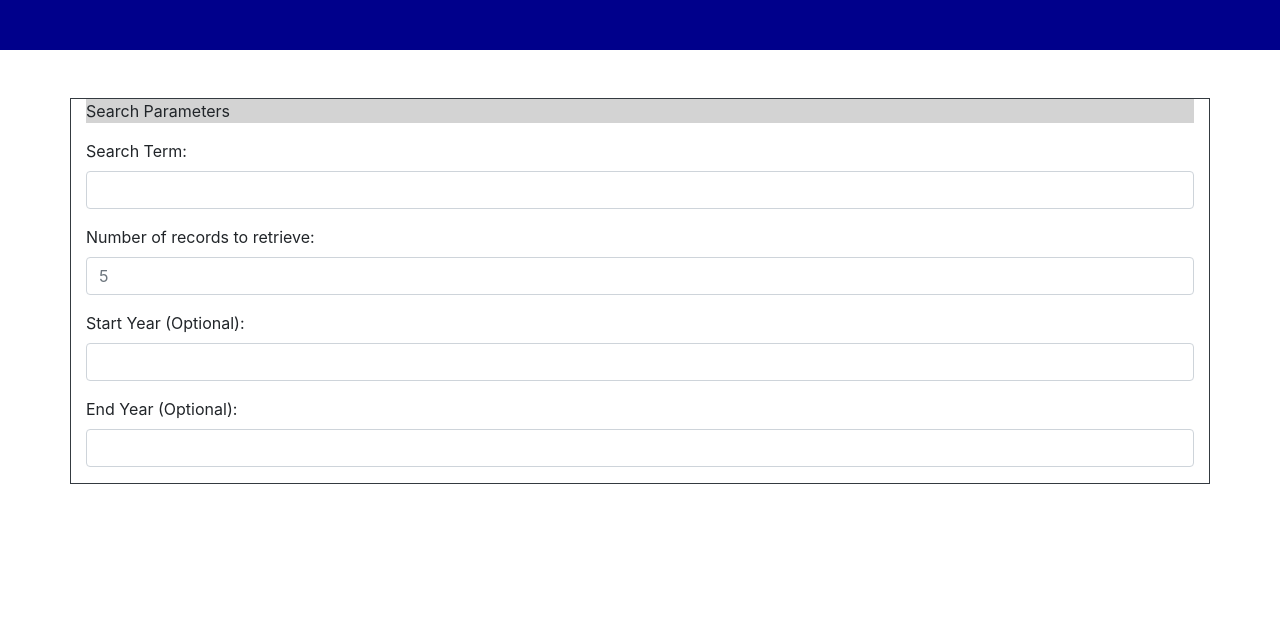
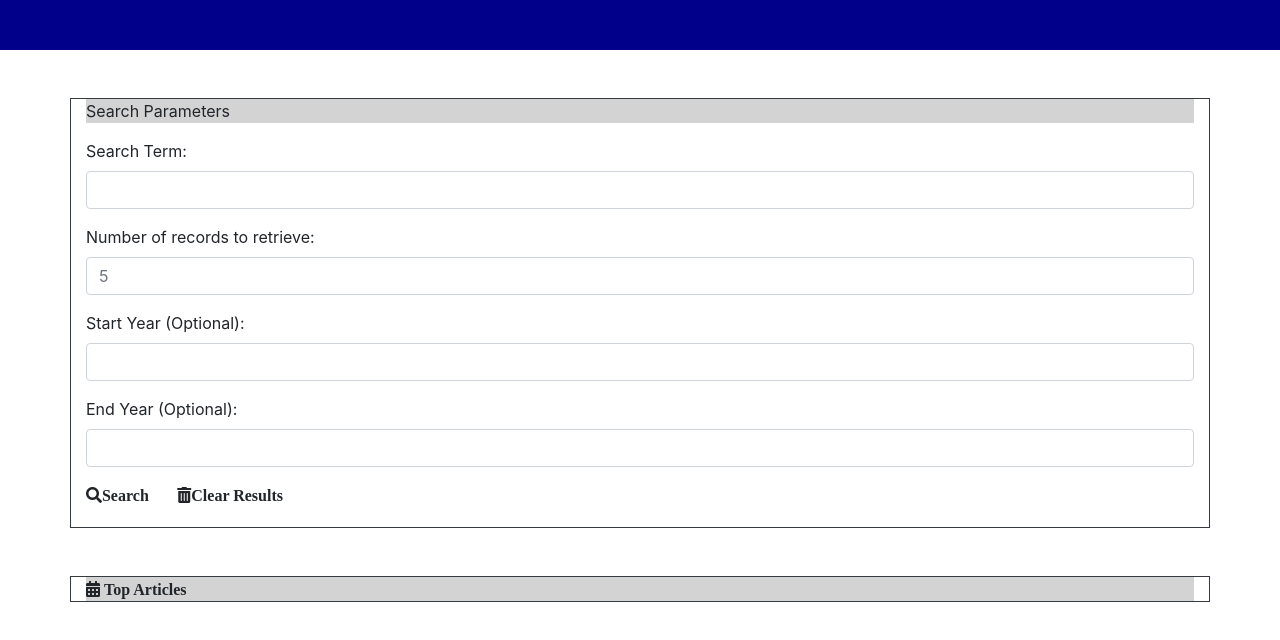
Before and after one commit to mxweidmer/NYT-Article-Search, a plain HTML site: page index.html in a window 1280 px wide. Shown: the part 134-774 px from the top of the page. Drawn offline with nearby package versions, Linux system fonts and the light colour scheme.

Commit message:
mostly done

```diff
--- a/index.html
+++ b/index.html
@@ -40,12 +40,19 @@
                 <input class="form-control" id="endYear">
             </div>
             <div>
-                <i></i>
+                <i class="pr-4 pb-4 fas fa-search">Search</i>
+                <i class="fas fa-trash-alt">Clear Results</i>
             </div>
         </form>
 
     </div>
 
+    <div class="mt-5 container border border-dark">
+            <div id="head-2"><i class="fas fa-calendar-alt">    Top Articles</i></div>
+            <div id="results"></div>
+    </div>
+
+
 
 </body>
 
--- a/style.css
+++ b/style.css
@@ -8,3 +8,7 @@
 #queries{
     background-color: lightgray;
 }
+
+#head-2{
+    background-color: lightgray;
+}
```
